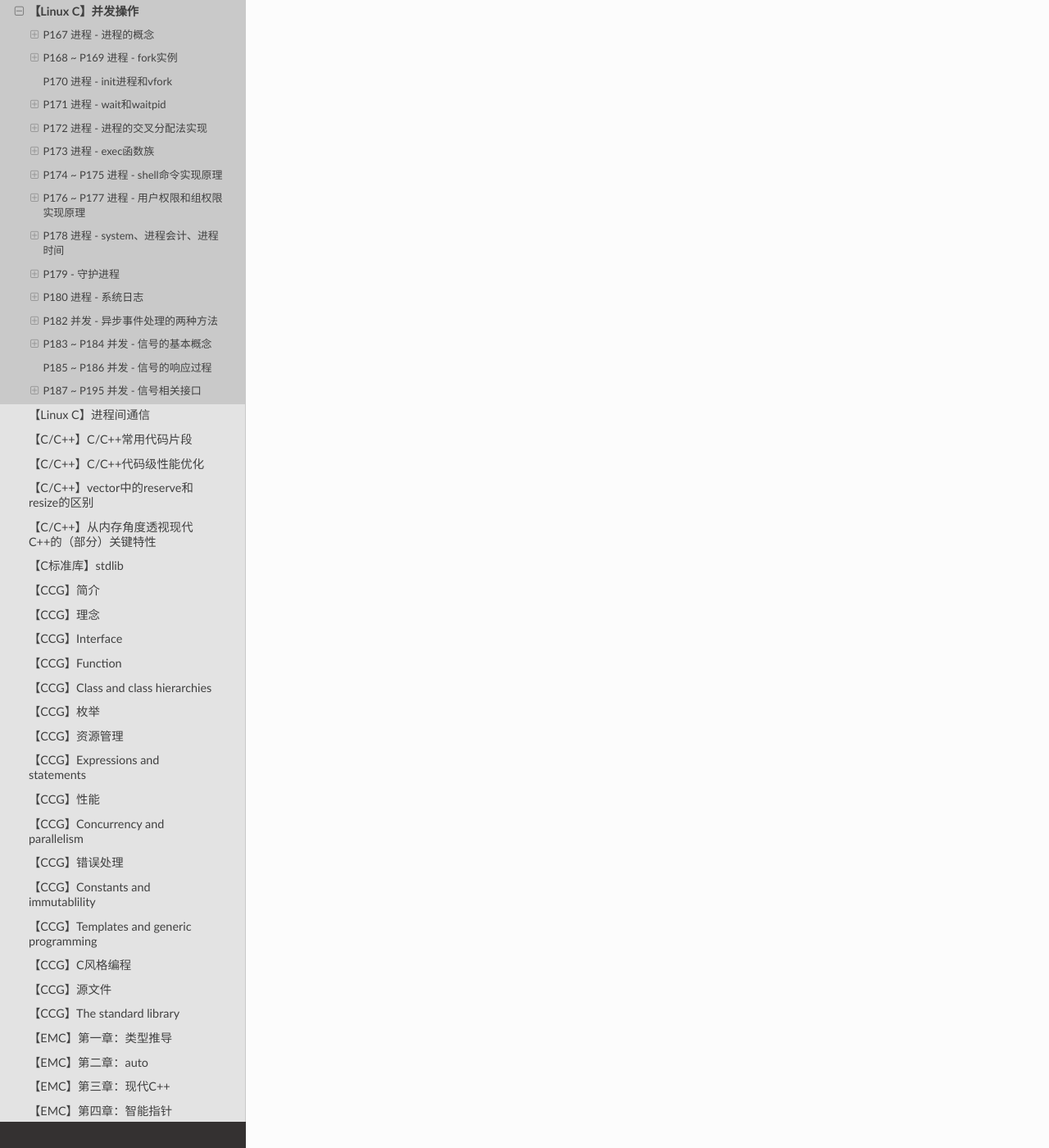
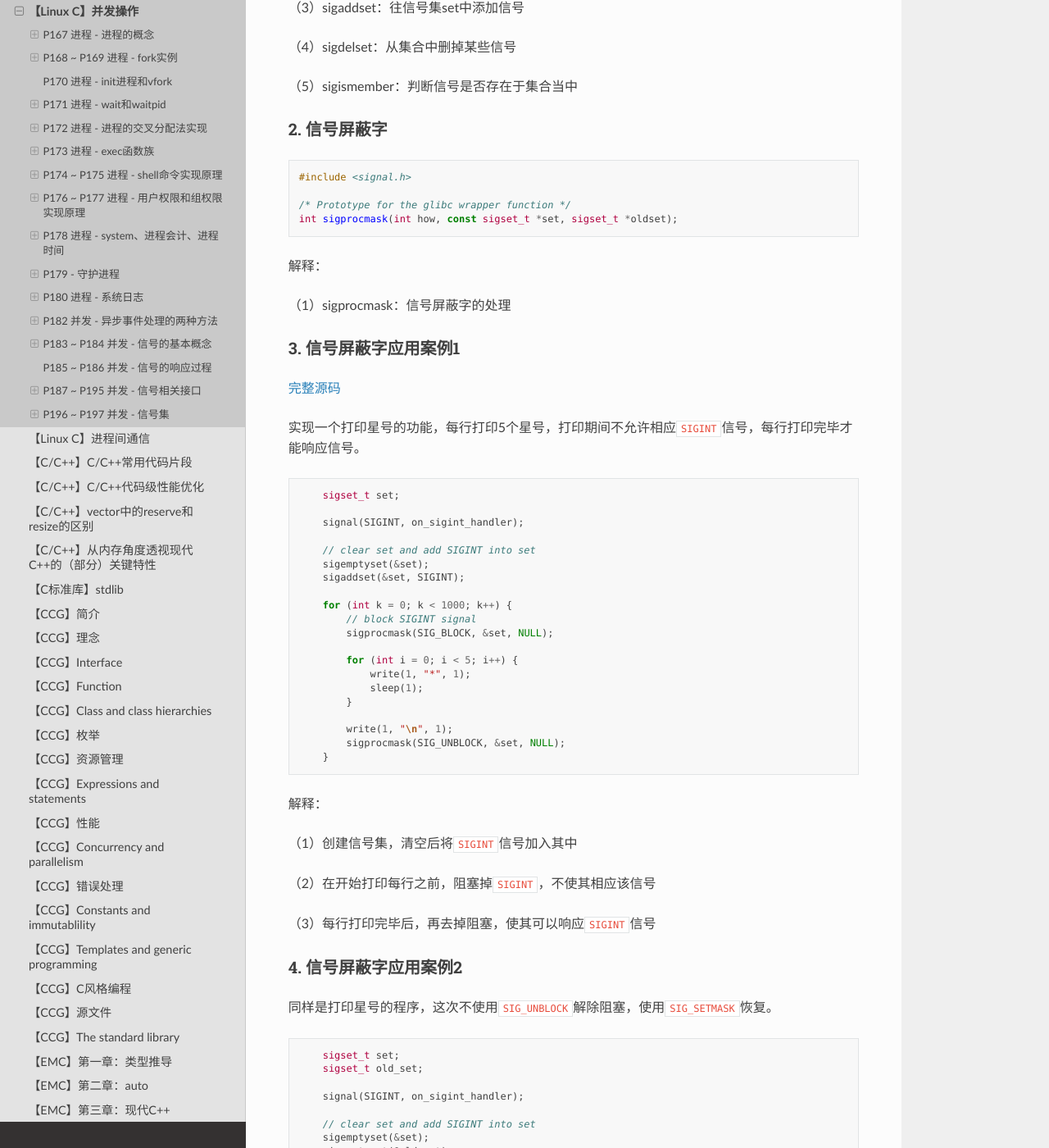
Before and after one commit to wallace-lai/learning-notes, a Sphinx documentation site: the page built from source/Language/linux-c2.md, in a window 1280 px wide and 1400 px high, scrolled down 55720 px. Shown: the whole window at 82% size. Built offline with Sphinx 7.4.7 and the Read the Docs theme 2.0.0, drawn with Linux system fonts in a browser that asks for light colours; some of the changed text lies outside the part shown.

Commit message:
update linux c (#117)

````diff
--- a/source/Language/linux-c2.md
+++ b/source/Language/linux-c2.md
@@ -1353,6 +1353,7 @@ areas must not overlap. Use memmove(3) if the memory areas do overlap.
 - 信号从收到到响应有一个不可避免的延迟。
 - 如何忽略一个信号？
 - 标准信号为什么要丢失？
+- 不能在信号响应函数中随意往外跳（setjmp，setlongjmp）
 
 
 （6）信号常用函数
@@ -1368,7 +1369,34 @@ areas must not overlap. Use memmove(3) if the memory areas do overlap.
 
 （7）信号集
 
+```c
+#include <signal.h>
+
+int sigemptyset(sigset_t *set);
+
+int sigfillset(sigset_t *set);
+
+int sigaddset(sigset_t *set, int signum);
+
+int sigdelset(sigset_t *set, int signum);
+
+int sigismember(const sigset_t *set, int signum);
+```
+
 （8）信号屏蔽字 / pending集合 的处理
+
+```c
+#include <signal.h>
+
+/* Prototype for the glibc wrapper function */
+int sigprocmask(int how, const sigset_t *set, sigset_t *oldset);
+```
+
+```c
+#include <signal.h>
+
+int sigpending(sigset_t *set);
+```
 
 （9）扩展
 
@@ -2564,3 +2592,174 @@ int usleep(useconds_t usec);
 ```
 
 不要使用`sleep`，使用`nanosleep`或者`usleep`代替之。
+
+## P196 ~ P197 并发 - 信号集
+### 1. 信号集接口
+
+```c
+#include <signal.h>
+
+int sigemptyset(sigset_t *set);
+
+int sigfillset(sigset_t *set);
+
+int sigaddset(sigset_t *set, int signum);
+
+int sigdelset(sigset_t *set, int signum);
+
+int sigismember(const sigset_t *set, int signum);
+```
+
+解释：
+（1）sigemptyset：清空信号集
+
+（2）sigfillset：将信号集set设置为全集（全选上）
+
+（3）sigaddset：往信号集set中添加信号
+
+（4）sigdelset：从集合中删掉某些信号
+
+（5）sigismember：判断信号是否存在于集合当中
+
+### 2. 信号屏蔽字
+
+```c
+#include <signal.h>
+
+/* Prototype for the glibc wrapper function */
+int sigprocmask(int how, const sigset_t *set, sigset_t *oldset);
+```
+
+解释：
+
+（1）sigprocmask：信号屏蔽字的处理
+
+### 3. 信号屏蔽字应用案例1
+
+[完整源码](https://github.com/wallace-lai/learn-apue/blob/main/src/con/parallel/signal/block.c)
+
+实现一个打印星号的功能，每行打印5个星号，打印期间不允许相应`SIGINT`信号，每行打印完毕才能响应信号。
+
+```c
+    sigset_t set;
+
+    signal(SIGINT, on_sigint_handler);
+
+    // clear set and add SIGINT into set
+    sigemptyset(&set);
+    sigaddset(&set, SIGINT);
+
+    for (int k = 0; k < 1000; k++) {
+        // block SIGINT signal
+        sigprocmask(SIG_BLOCK, &set, NULL);
+
+        for (int i = 0; i < 5; i++) {
+            write(1, "*", 1);
+            sleep(1);
+        }
+
+        write(1, "\n", 1);
+        sigprocmask(SIG_UNBLOCK, &set, NULL);
+    }
+```
+
+解释：
+
+（1）创建信号集，清空后将`SIGINT`信号加入其中
+
+（2）在开始打印每行之前，阻塞掉`SIGINT`，不使其相应该信号
+
+（3）每行打印完毕后，再去掉阻塞，使其可以响应`SIGINT`信号
+
+### 4. 信号屏蔽字应用案例2
+
+同样是打印星号的程序，这次不使用`SIG_UNBLOCK`解除阻塞，使用`SIG_SETMASK`恢复。
+
+```c
+    sigset_t set;
+    sigset_t old_set;
+
+    signal(SIGINT, on_sigint_handler);
+
+    // clear set and add SIGINT into set
+    sigemptyset(&set);
+    sigemptyset(&old_set);
+    sigaddset(&set, SIGINT);
+
+    for (int k = 0; k < 1000; k++) {
+        // block SIGINT signal
+        sigprocmask(SIG_BLOCK, &set, &old_set);
+
+        for (int i = 0; i < 5; i++) {
+            write(1, "*", 1);
+            sleep(1);
+        }
+
+        write(1, "\n", 1);
+        sigprocmask(SIG_SETMASK, &old_set, NULL);
+    }
+```
+
+解释：
+
+（1）在阻塞信号`SIGINT`时，保存旧的信号集信息
+
+（2）在每行打印结束前使用`SIG_SETMASK`，传入旧的信号集信息进行恢复
+
+### 5. 程序结束前恢复信号状态
+
+信号屏蔽字应用案例1中的错误：
+
+```c
+    sigset_t set;
+
+    signal(SIGINT, on_sigint_handler);
+
+    // clear set and add SIGINT into set
+    sigemptyset(&set);
+    sigaddset(&set, SIGINT);
+
+    for (int k = 0; k < 1000; k++) {
+        // block SIGINT signal
+        sigprocmask(SIG_BLOCK, &set, NULL);
+
+        for (int i = 0; i < 5; i++) {
+            write(1, "*", 1);
+            sleep(1);
+        }
+
+        write(1, "\n", 1);
+        sigprocmask(SIG_UNBLOCK, &set, NULL);
+    }
+```
+
+**我们并不知道，程序进入到这段代码之前的状态（信号集）是怎样的，但是可以确定程序走出这段代码后的状态一定是`SIGINT`信号被解除了阻塞。假如程序进入这段代码之前的`SIGINT`信号就是被阻塞的，那么程序离开这段代码之后，`SIGINT`信号被解除了阻塞，相当于是我们破坏了程序原先的状态！**
+
+我们需要确保程序退出这段代码后，将程序恢复至原先的状态。可以这样做：
+
+```c
+    sigset_t set;
+    sigset_t save_set;
+
+    signal(SIGINT, on_sigint_handler);
+
+    sigemptyset(&set);
+    sigaddset(&set, SIGINT);
+
+    // 使用SIG_UNBLOCK保存程序原先的状态
+    sigprocmask(SIG_UNBLOCK, &set, &save_set);
+
+    // ...
+
+    // 结束前恢复原先状态
+    sigprocmask(SIG_SETMASK, &save_set, NULL);
+    exit(0);
+```
+
+### 6. sigsuspend函数
+
+```c
+#include <signal.h>
+
+int sigsuspend(const sigset_t *mask);
+```
````
